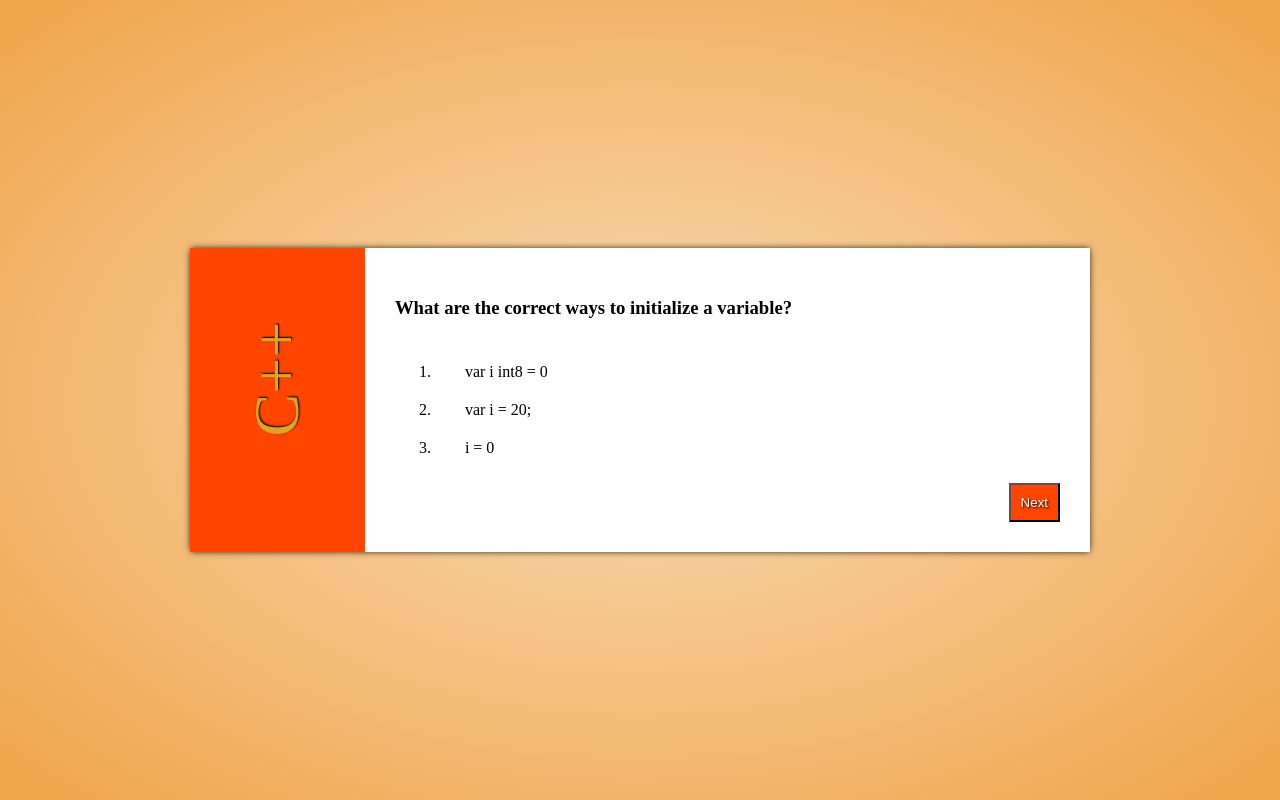
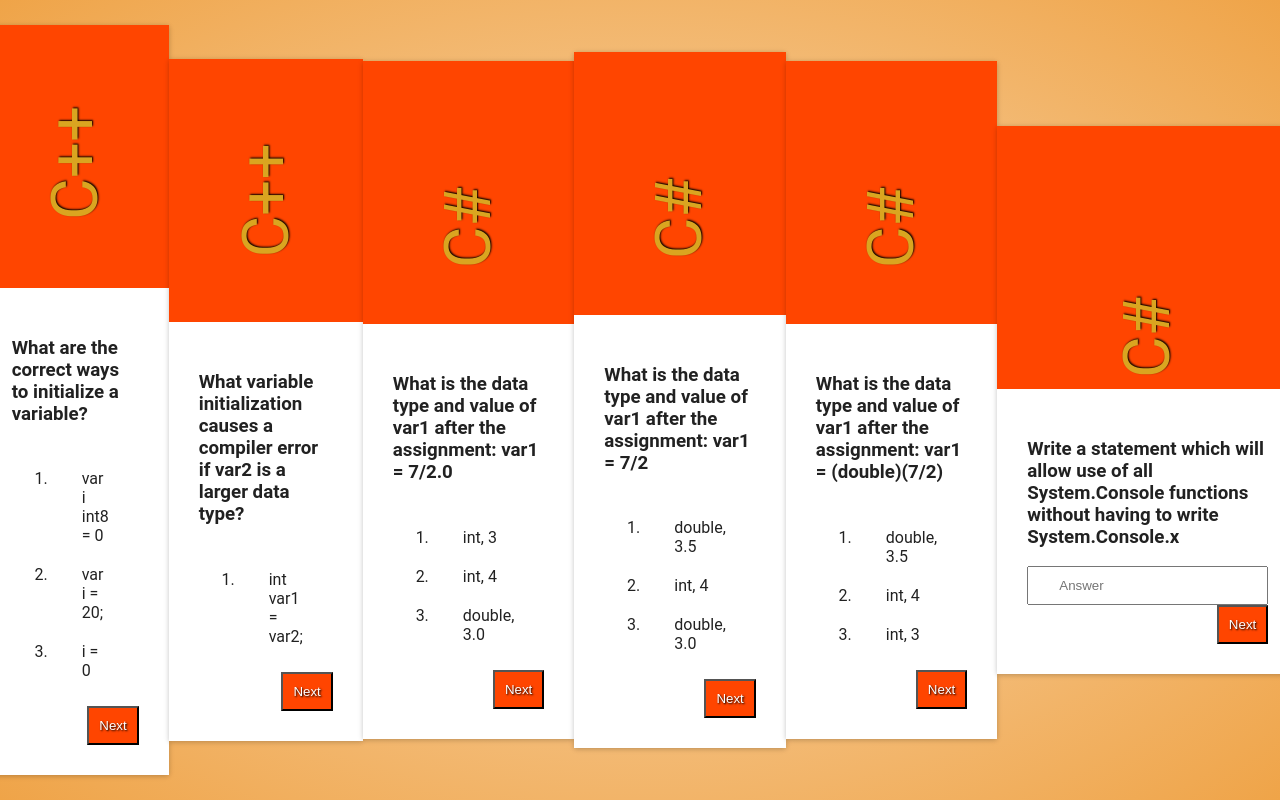
Before and after one commit to LazyElephant/QuizMe, a React (Create React App) app: page / in a window 1280 px wide. Built offline with nearby package versions, Linux system fonts and the light colour scheme; what react-tap-event-plugin would draw is missing.

Commit message:
Switch custom Card component to material-ui Card

```diff
--- a/src/components/QuestionCard.js
+++ b/src/components/QuestionCard.js
@@ -1,5 +1,5 @@
 import React from 'react';
-import Card from './containers/Card';
+import Card from 'material-ui/Card';
 import marked from 'marked';
 import {MultipleChoice, ShortAnswer} from './Answers';
 
@@ -19,7 +19,7 @@ export default class QuestionCard extends React.Component {
         const { question, className } = this.props;
         let text = marked(`### ${question.text}`, {sanitized: true});
         return (
-            <Card className={className}>
+            <Card className={["Card", className].join(' ')}>
                 <div className="topic">
                     <p>{question.topic}</p>
                 </div>
--- a/src/components/containers/Card.js
+++ /dev/null
@@ -1,5 +0,0 @@
-import React from 'react';
-
-const Card = ({children, className}) => <div className={["card", className].join(' ')}> { children } </div>
-
-export default Card;
```
